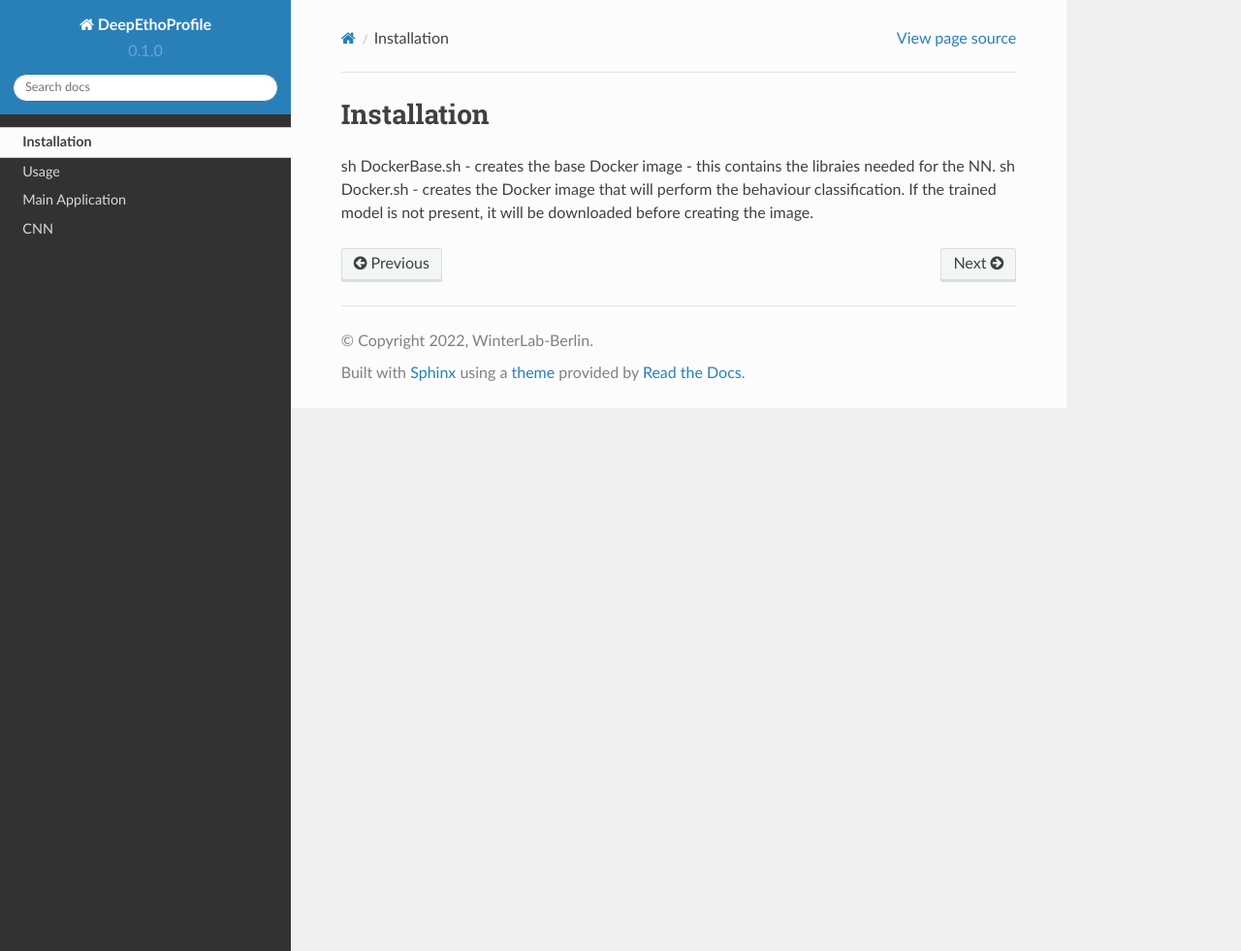
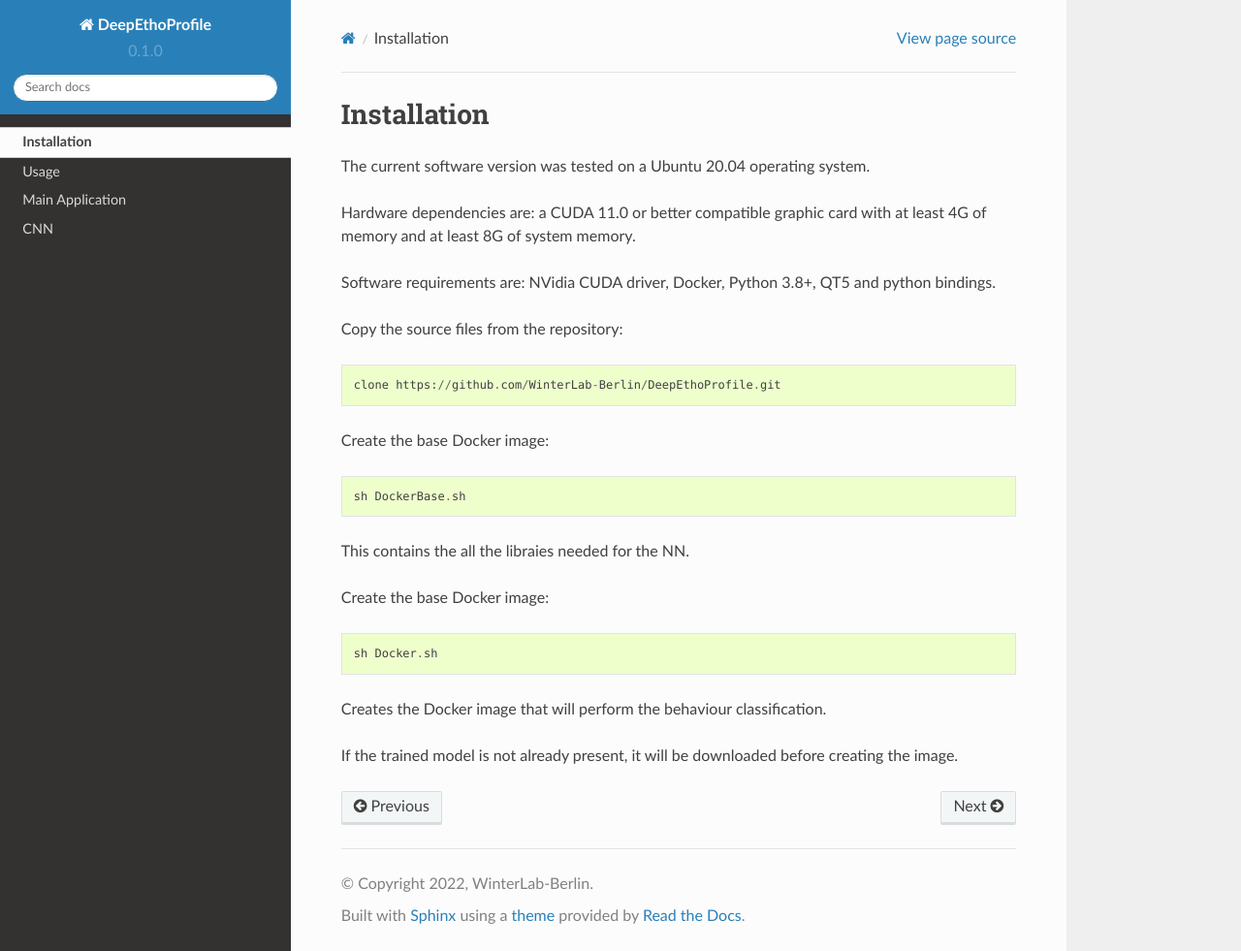
Before and after one commit to WinterLab-Berlin/DeepEthoProfile, a Sphinx documentation site: the page built from docs/source/install.rst, in a window 1280 px wide and 981 px high. Shown: the whole window at 97% size. Built offline with Sphinx 7.4.7 and the Read the Docs theme 2.0.0, drawn with Linux system fonts in a browser that asks for light colours.

Commit message:
installation readme

```diff
--- a/docs/source/install.rst
+++ b/docs/source/install.rst
@@ -2,5 +2,34 @@ Installation
 ============
 
 
-sh DockerBase.sh - creates the base Docker image - this contains the libraies needed for the NN.
-sh Docker.sh - creates the Docker image that will perform the behaviour classification. If the trained model is not present, it will be downloaded before creating the image.
+The current software version was tested on a Ubuntu 20.04 operating system.
+
+Hardware dependencies are: a CUDA 11.0 or better compatible graphic card with at least 4G of memory and at least 8G of system memory.
+
+Software requirements are: NVidia CUDA driver, Docker, Python 3.8+, QT5 and python bindings.
+
+
+Copy the source files from the repository:
+
+.. code-block::
+
+   clone https://github.com/WinterLab-Berlin/DeepEthoProfile.git
+
+
+Create the base Docker image:
+
+.. code-block::
+
+   sh DockerBase.sh
+
+This contains the all the libraies needed for the NN.
+
+Create the base Docker image:
+
+.. code-block::
+
+   sh Docker.sh
+
+Creates the Docker image that will perform the behaviour classification.
+
+If the trained model is not already present, it will be downloaded before creating the image.
```
